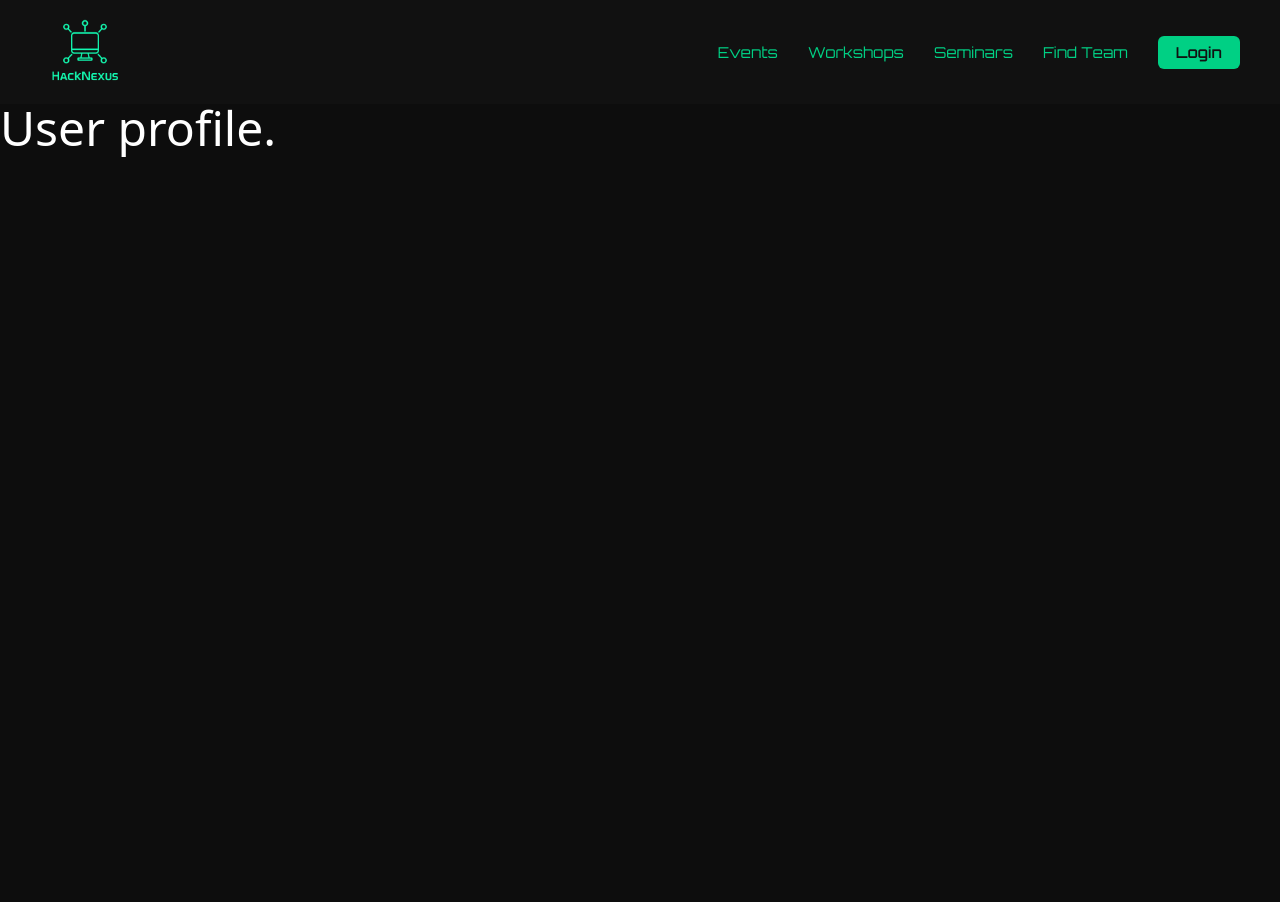
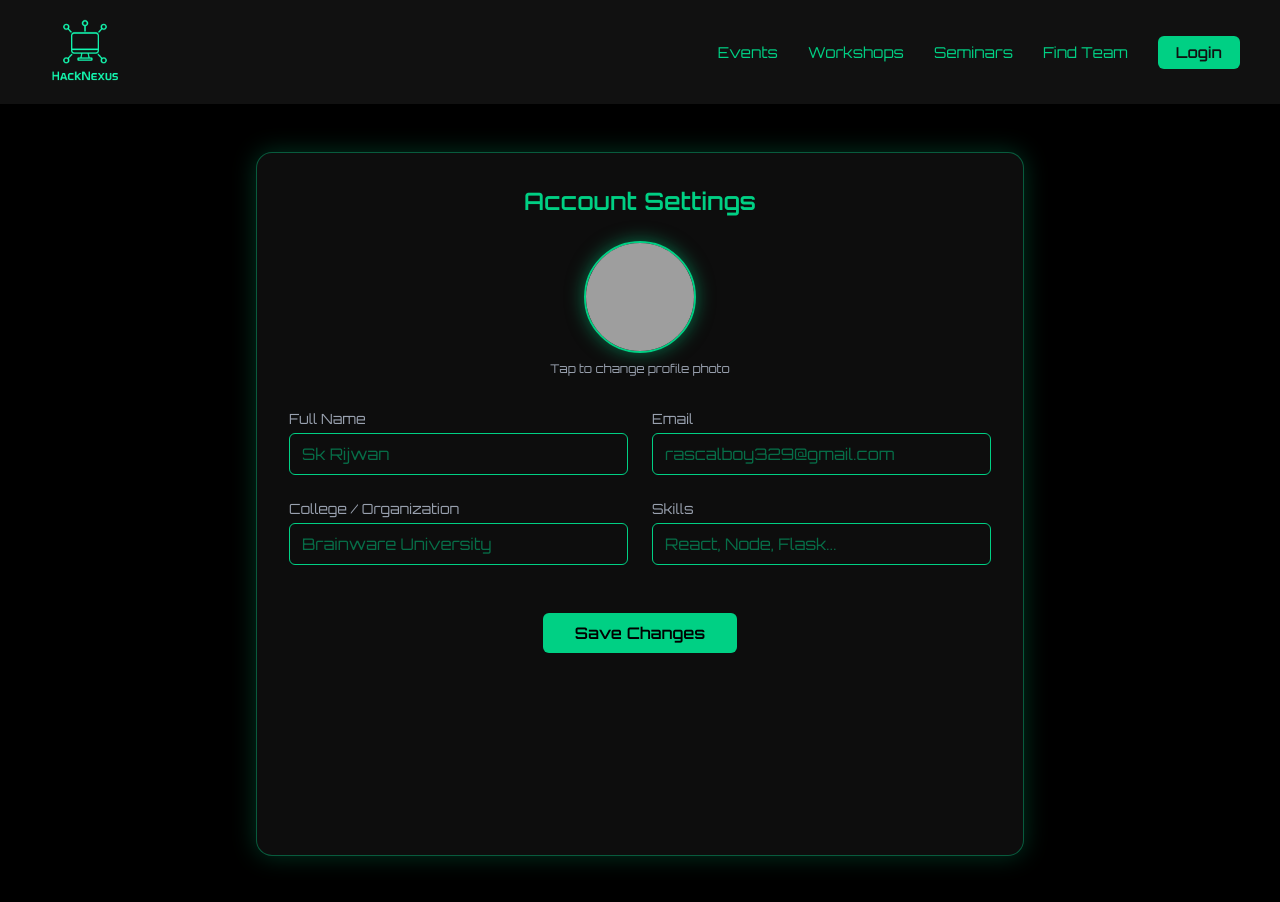
Before and after one commit to skrijwan100/HackNexus, a React (Vite) app in the folder client/: page /profile in a window 1280 px wide. Before the commit the page ends 800 px from the top, so only its background shows below. Built offline with nearby package versions, Linux system fonts and the light colour scheme; no server answers; grey boxes are pictures that could not be loaded.

Commit message:
feat: enhance Profile component with image upload and user information form

```diff
--- a/client/src/components/Profile.jsx
+++ b/client/src/components/Profile.jsx
@@ -1,9 +1,93 @@
-import React from 'react'
+import React, { useState } from "react";
 
-export default function Profile() {
+const Profile = () => {
+  const [image, setImage] = useState(null);
+
+  const handleImageUpload = (e) => {
+    const file = e.target.files[0];
+    if (file) {
+      setImage(URL.createObjectURL(file));
+    }
+  };
+
   return (
-    <div className='text-white text-5xl'>
-      User profile.
+    <div className="min-h-screen bg-black text-[#00D084] font-[Orbitron] flex justify-center py-12 px-6">
+      <div className="w-full max-w-3xl bg-[#0d0d0d] border border-[#00D084]/40 rounded-2xl shadow-[0_0_25px_#00D08440] p-8">
+
+        {/* Header */}
+        <h1 className="text-2xl font-semibold mb-6 text-center">
+          Account Settings
+        </h1>
+
+        {/* Profile Picture Upload */}
+        <div className="flex flex-col items-center mb-8">
+          <label htmlFor="profile-upload" className="cursor-pointer">
+            <img
+              src={image || "https://cdn-icons-png.flaticon.com/512/3135/3135715.png"}
+              alt="User"
+              className="w-28 h-28 rounded-full border-2 border-[#00D084] object-cover shadow-[0_0_18px_#00D08480] hover:shadow-[0_0_25px_#00ffc480] transition-all duration-300"
+            />
+          </label>
+          <input id="profile-upload" type="file" accept="image/*" className="hidden" onChange={handleImageUpload} />
+          <p className="text-xs text-gray-400 mt-2">Tap to change profile photo</p>
+        </div>
+
+        {/* Form Section */}
+        <form className="space-y-6">
+          <div className="grid md:grid-cols-2 gap-6">
+            <div>
+              <label className="block mb-1 text-gray-400 text-sm">Full Name</label>
+              <input
+                type="text"
+                placeholder="Sk Rijwan"
+                className="w-full bg-transparent border border-[#00D084] text-[#00D084] rounded-md px-3 py-2 outline-none focus:shadow-[0_0_8px_#00D084] transition-all"
+              />
+            </div>
+            <div>
+              <label className="block mb-1 text-gray-400 text-sm">Email</label>
+              <input
+                type="email"
+                placeholder="rascalboy329@gmail.com"
+                className="w-full bg-transparent border border-[#00D084] text-[#00D084] rounded-md px-3 py-2 outline-none focus:shadow-[0_0_8px_#00D084]"
+              />
+            </div>
+          </div>
+
+          <div className="grid md:grid-cols-2 gap-6">
+            <div>
+              <label className="block mb-1 text-gray-400 text-sm">College / Organization</label>
+              <input
+                type="text"
+                placeholder="Brainware University"
+                className="w-full bg-transparent border border-[#00D084] text-[#00D084] rounded-md px-3 py-2 outline-none focus:shadow-[0_0_8px_#00D084]"
+              />
+            </div>
+
+            <div>
+              <label className="block mb-1 text-gray-400 text-sm">Skills</label>
+              <input
+                type="text"
+                placeholder="React, Node, Flask..."
+                className="w-full bg-transparent border border-[#00D084] text-[#00D084] rounded-md px-3 py-2 outline-none focus:shadow-[0_0_8px_#00D084]"
+              />
+            </div>
+          </div>
+
+          {/* Password Change */}
+
+          {/* Save Button */}
+          <div className="text-center pt-6">
+            <button
+              type="submit"
+              className="bg-[#00D084] text-black px-8 py-2 rounded-md font-semibold hover:shadow-[0_0_18px_#00D084] transition-all"
+            >
+              Save Changes
+            </button>
+          </div>
+        </form>
+      </div>
     </div>
-  )
-}
+  );
+};
+
+export default Profile;
```
